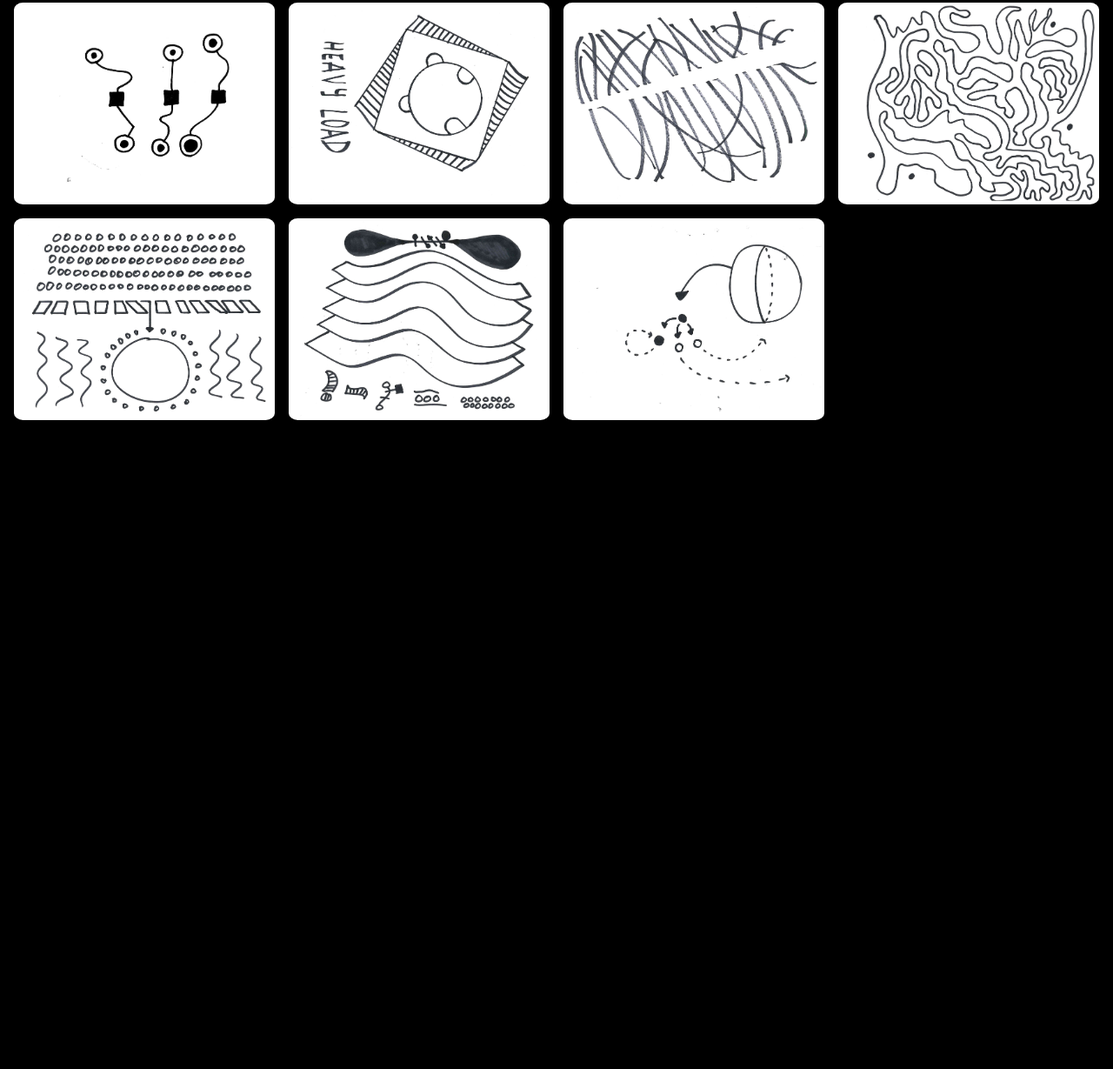
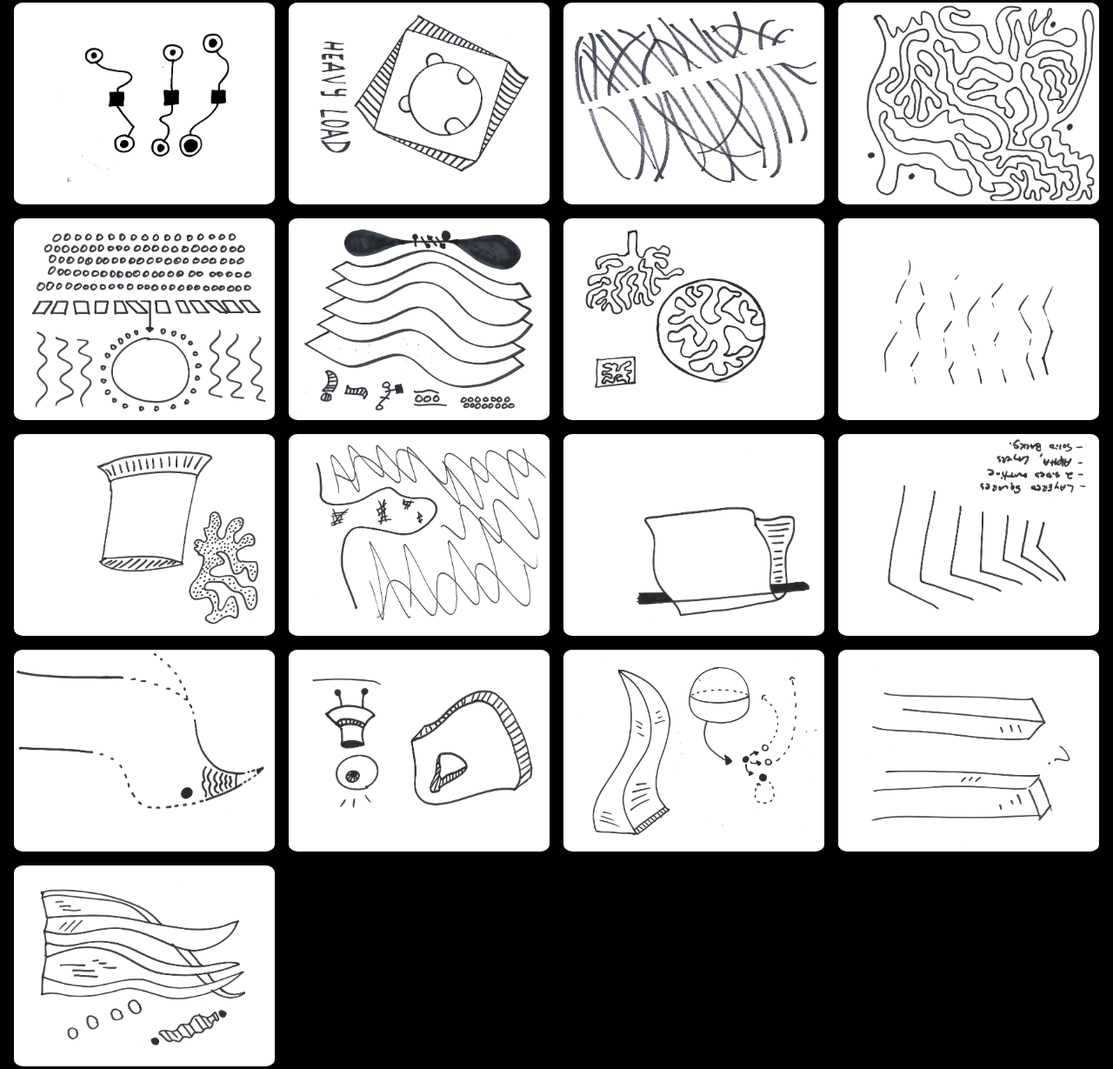
Before and after one commit to KyleRConway/grid-art-page, a plain HTML site: page index.html in a window 1280 px wide. Shown: the part 1004-2233 px from the top of the page at 87% size. Before the commit the page ends 1503 px from the top, so only its background shows below. Drawn offline with Linux system fonts and the light colour scheme.

Commit message:
new images

```diff
--- a/index.html
+++ b/index.html
@@ -65,7 +65,17 @@
         <img src="./Set-01/Kyle-Art-02-002.jpg"></img>
         <img src="./Set-01/Kyle-Art-02-003.jpg"></img>
         <img src="./Set-01/Kyle-Art-02-004.jpg"></img>
-        <img src="./Set-01/Kyle-Art-02-005.jpg"></img>
+        <img src="./Set-01/Kyle-Art-03000.jpg"></img>
+        <img src="./Set-01/Kyle-Art-03001.jpg"></img>
+        <img src="./Set-01/Kyle-Art-03002.jpg"></img>
+        <img src="./Set-01/Kyle-Art-03003.jpg"></img>
+        <img src="./Set-01/Kyle-Art-03004.jpg"></img>
+        <img src="./Set-01/Kyle-Art-03005.jpg"></img>
+        <img src="./Set-01/Kyle-Art-03006.jpg"></img>
+        <img src="./Set-01/Kyle-Art-03007.jpg"></img>
+        <img src="./Set-01/Kyle-Art-03008a.jpg" onmouseover="this.src='./Set-01/Kyle-Art-03008-c.png';" onmouseout="this.src='./Set-01/Kyle-Art-03008a.jpg';"></img>
+        <img src="./Set-01/Kyle-Art-03009.jpg"></img>
+        <img src="./Set-01/Kyle-Art-03010.jpg"></img>
     </main>
 </body>
 </html>
```
Also changed, not shown: Set-01/Kyle-Art-03000.jpg (added), Set-01/Kyle-Art-03001.jpg (added), Set-01/Kyle-Art-03002.jpg (added), Set-01/Kyle-Art-03003.jpg (added), Set-01/Kyle-Art-03004.jpg (added), Set-01/Kyle-Art-03005.jpg (added), Set-01/Kyle-Art-03006.jpg (added), Set-01/Kyle-Art-03007.jpg (added), Set-01/Kyle-Art-03008-c.png (added), Set-01/Kyle-Art-03008.jpg (added), Set-01/Kyle-Art-03008.jpg.png (added), Set-01/Kyle-Art-03008a.jpg (added), Set-01/Kyle-Art-03009.jpg (added), Set-01/Kyle-Art-03010.jpg (added).
